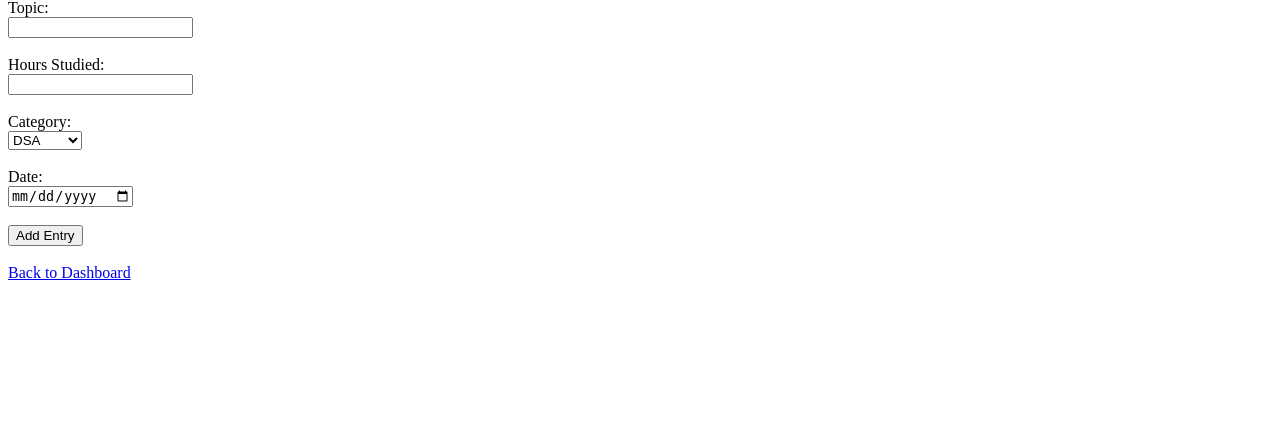
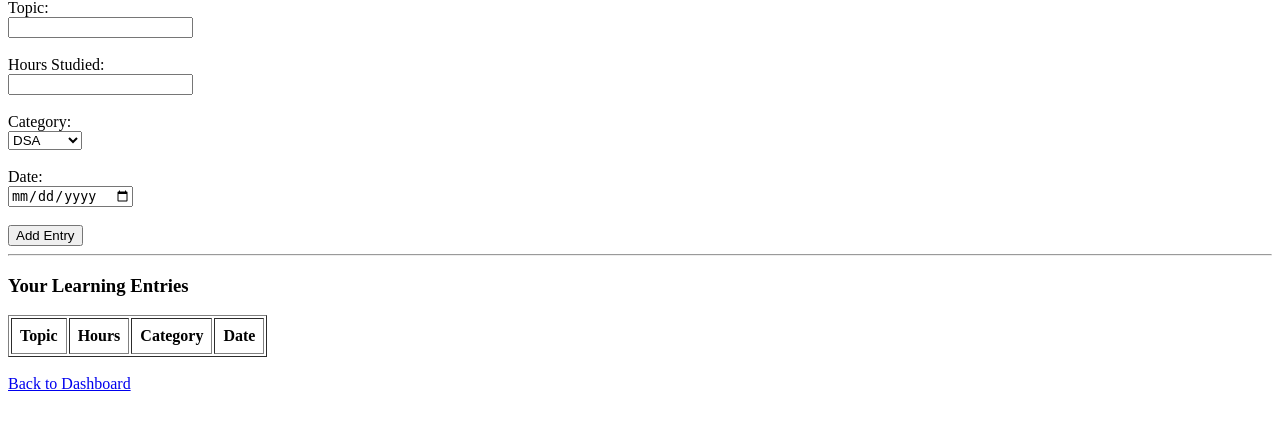
Before and after one commit to mayank200529/trackify-ai, a Flask app: page /learning in a window 1280 px wide. Shown: the part 137-567 px from the top of the page. Run offline with Flask 3, Linux system fonts and the light colour scheme; the visitor is signed in with stand-in values (Sample User, id 1); data that the repository does not hold is empty.

Commit message:
feat: add learning entry tracking, table and display

```diff
--- a/app.py
+++ b/app.py
@@ -80,12 +80,13 @@ def learning():
     if "user_id" not in session:
         return redirect("/")
 
+    user_id = session["user_id"]
+
     if request.method == "POST":
         topic = request.form["topic"]
         hours = request.form["hours"]
         category = request.form["category"]
         entry_date = request.form["entry_date"]
-        user_id = session["user_id"]
 
         conn = get_db_connection()
         cursor = conn.cursor()
@@ -99,8 +100,22 @@ def learning():
         cursor.close()
         conn.close()
 
-        return "Learning Entry Added Successfully!"
+        return redirect("/learning")
 
-    return render_template("learning.html")
+    conn = get_db_connection()
+    cursor = conn.cursor(dictionary=True)
+
+    cursor.execute(
+        "SELECT * FROM learning_entries WHERE user_id=%s ORDER BY entry_date DESC",
+        (user_id,)
+    )
+
+    entries = cursor.fetchall()
+
+    cursor.close()
+    conn.close()
+
+    return render_template("learning.html", entries=entries)
+
 if __name__ == "__main__":
     app.run(debug=True)
--- a/templates/learning.html
+++ b/templates/learning.html
@@ -26,6 +26,28 @@
     <button type="submit">Add Entry</button>
 </form>
 
+<hr>
+
+<h3>Your Learning Entries</h3>
+
+<table border="1" cellpadding="8">
+    <tr>
+        <th>Topic</th>
+        <th>Hours</th>
+        <th>Category</th>
+        <th>Date</th>
+    </tr>
+
+    {% for entry in entries %}
+    <tr>
+        <td>{{ entry.topic }}</td>
+        <td>{{ entry.hours }}</td>
+        <td>{{ entry.category }}</td>
+        <td>{{ entry.entry_date }}</td>
+    </tr>
+    {% endfor %}
+</table>
+
 <br>
 <a href="/dashboard">Back to Dashboard</a>
 
```
